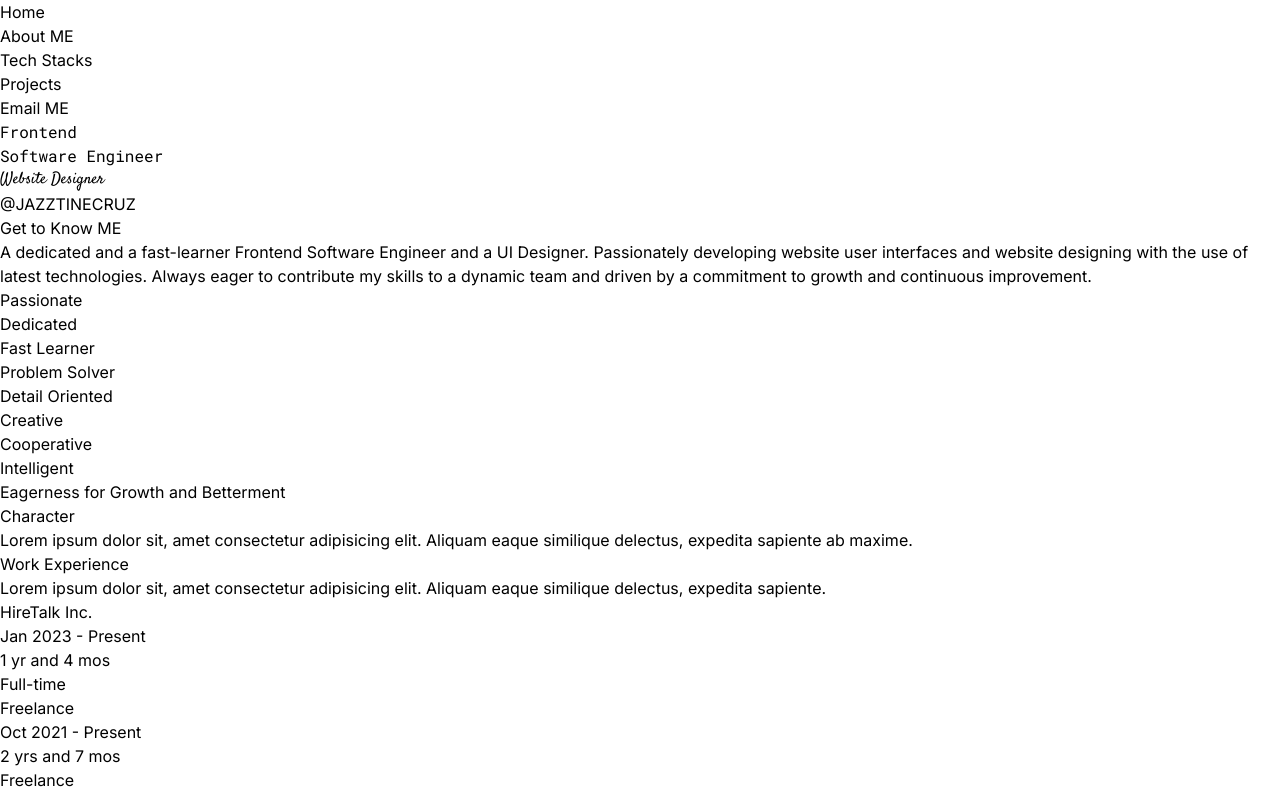
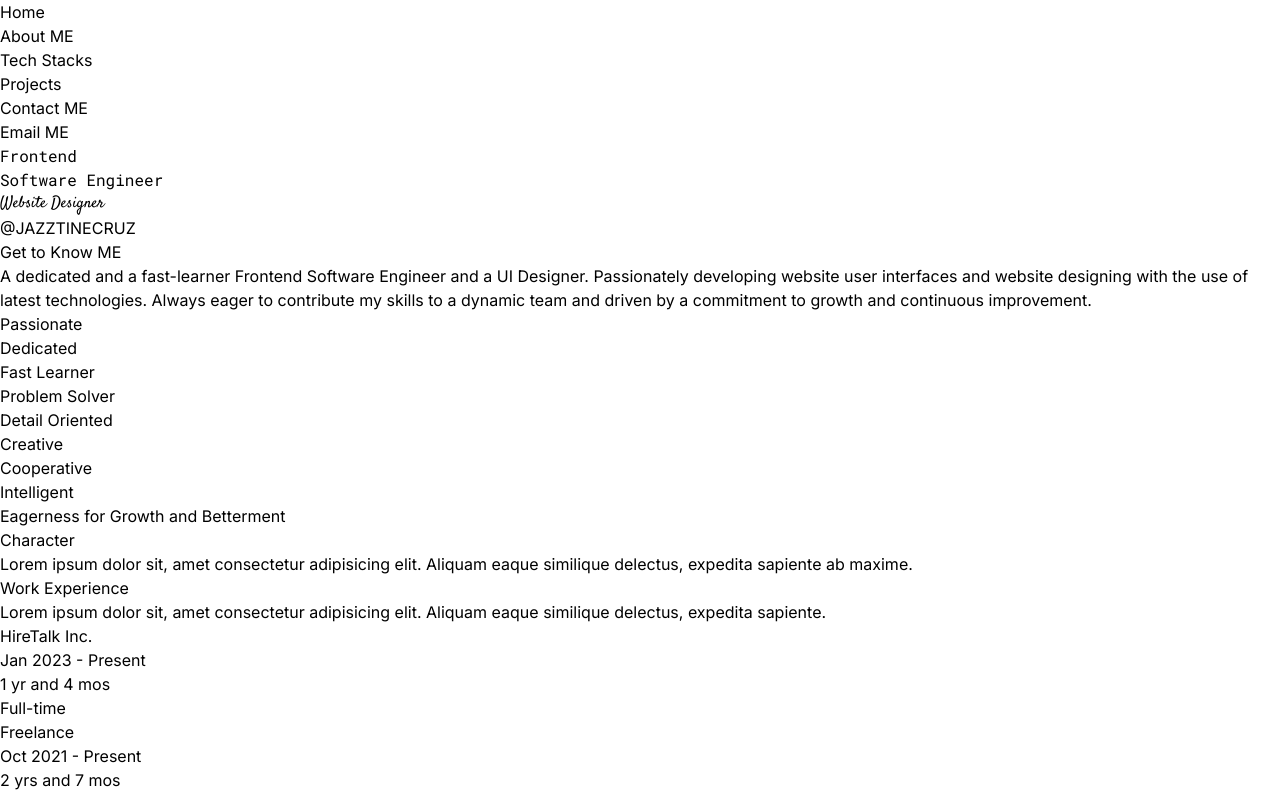
Before and after one commit to jazztinecruz/portfolioV2, a Next.js app: page / in a window 1280 px wide. Shown: the top 796 px of the page. Built offline with nearby package versions, Linux system fonts and the light colour scheme.

Commit message:
feature: contact

```diff
--- /dev/null
+++ b/app/_components/sections/contacts/index.tsx
@@ -0,0 +1,25 @@
+import { contacts } from "@/libraries/constants/data";
+import Image from "next/image";
+import Link from "next/link";
+
+const Contacts = () => {
+  return (
+    <div className="flex items-center gap-3">
+      {contacts.map((contact) => (
+        <Link key={contact.src} href={contact.link}>
+          <div className="relative w-fit">
+            <Image
+              key={contact.src}
+              src={contact.src}
+              alt={contact.src}
+              width={30}
+              height={30}
+            />
+          </div>
+        </Link>
+      ))}
+    </div>
+  );
+};
+
+export default Contacts;
--- a/app/page.tsx
+++ b/app/page.tsx
@@ -4,6 +4,7 @@ import Hero from "./_components/sections/hero";
 import About from "./_components/sections/about";
 import TechStacks from "./_components/sections/techs";
 import Projects from "./_components/sections/projects";
+import Contacts from "./_components/sections/contacts";
 
 const HomePage: Page = () => {
   return (
@@ -12,6 +13,7 @@ const HomePage: Page = () => {
       <About />
       <TechStacks />
       <Projects />
+      <Contacts />
     </div>
   );
 };
--- a/libraries/constants/data.tsx
+++ b/libraries/constants/data.tsx
@@ -11,6 +11,7 @@ export const menus: MenuItem[] = [
   { label: "About ME", id: "#about" },
   { label: "Tech Stacks", id: "#tech-stacks" },
   { label: "Projects", id: "#projects" },
+  { label: "Contact ME", id: "#contacts" },
 ];
 
 export const charateristics: string[] = [
@@ -147,3 +148,8 @@ export const projects: Project[] = [
     github: "",
   },
 ];
+
+export const contacts = [
+  { link: "www.linkedin.com/in/jazztinecruz", src: "/logos/linkedin.png" },
+  { link: "me@jazztinecruz.com", src: "/logos/gmail.png" },
+];
```
Also changed, not shown: public/logos/gmail.png (added), public/logos/linkedin.png (added).
